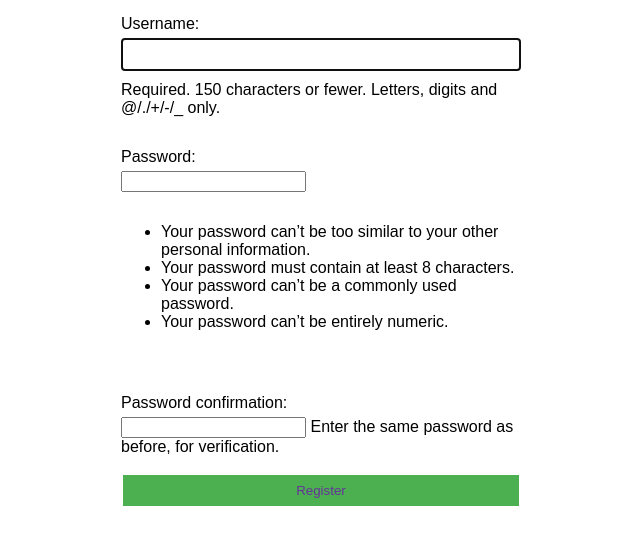
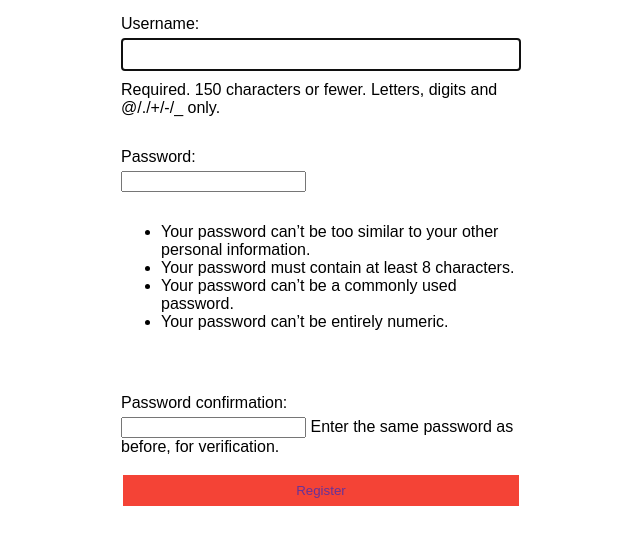
Before and after one commit to harshali465/DjangoProject, a Django app: page /register/ in a window 1280 px wide. Shown: the part 107-652 px from the top of the page, without its empty margins (319-959 px from the left). Run offline with Django 4.2, Linux system fonts and the light colour scheme.

Commit message:
update colour

```diff
--- a/django1/static/css/styles.css
+++ b/django1/static/css/styles.css
@@ -14,7 +14,7 @@ form {
 input[type="submit"],
 input[type="button"],
 button {
-	background-color: #4CAF50;
+	background-color: #F44336;
 	border: none;
 	color: rebeccapurple;
 	padding: 8px 16px;
```
